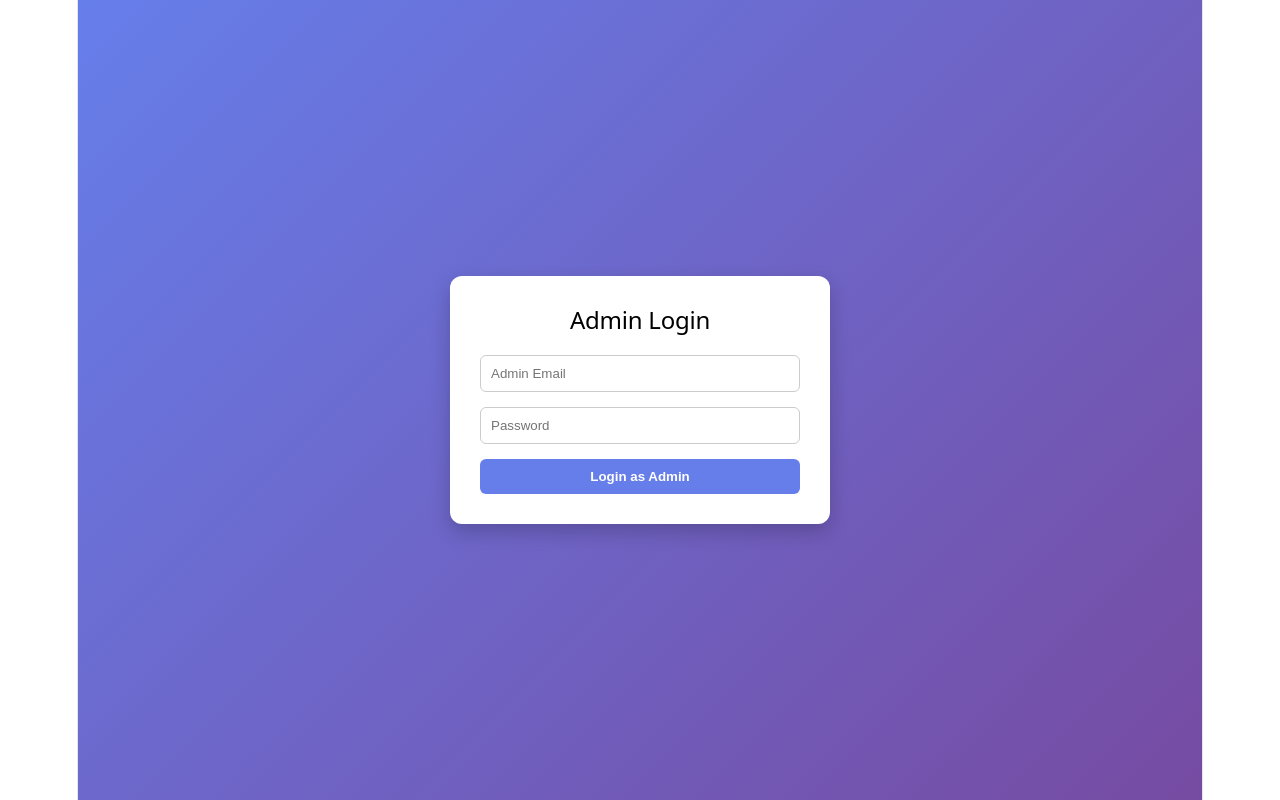
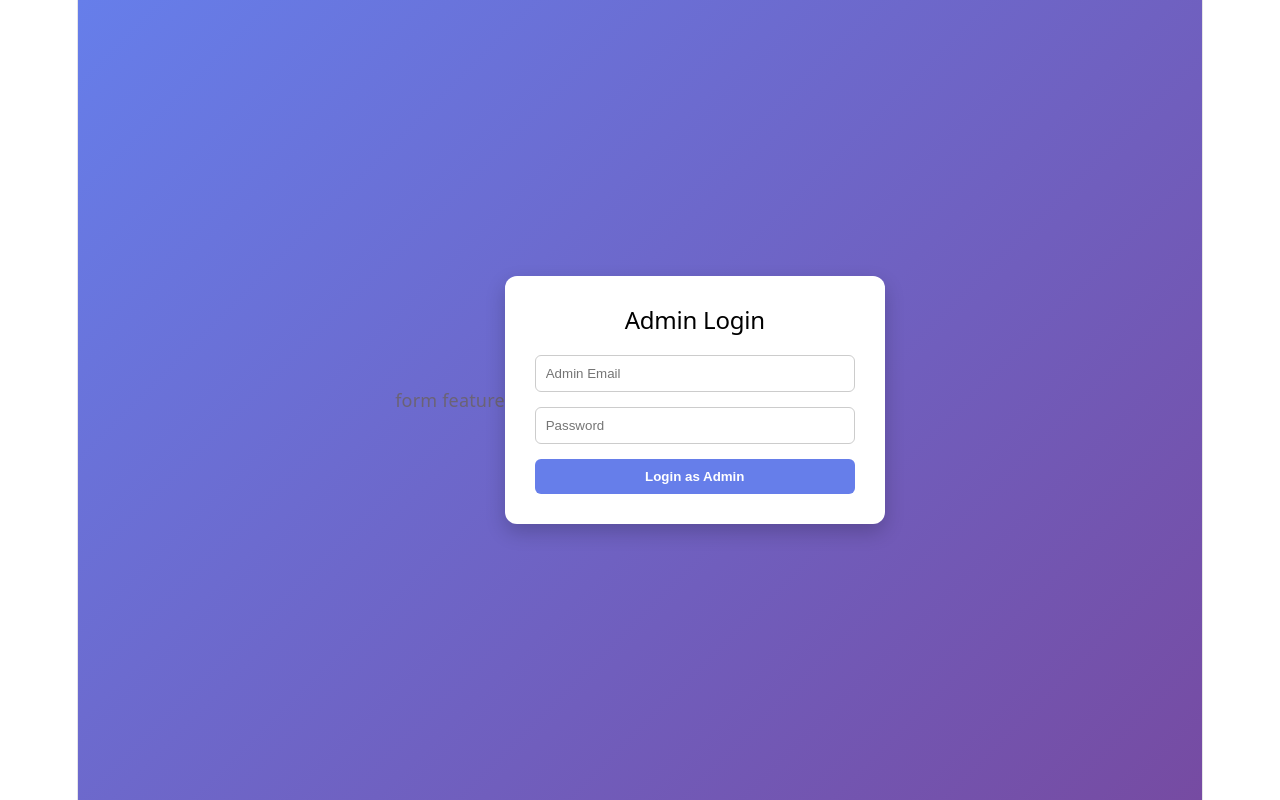
Before and after one commit to Gurpreet-bit-maker/GroupProject, a React (Vite) app: page / in a window 1280 px wide. Shown: the top 800 px of the page. Built offline with nearby package versions, Linux system fonts and the light colour scheme.

Commit message:
form added

```diff
--- a/src/components/AdminLogin.jsx
+++ b/src/components/AdminLogin.jsx
@@ -2,7 +2,7 @@ import { useState } from "react";
 
 export default function AdminLogin() {
   const [email, setEmail] = useState("");
-  const [password, setPassword] = useState("")
+  const [password, setPassword] = useState("");
 
   const handleSubmit = (e) => {
     e.preventDefault();
@@ -29,6 +29,7 @@ export default function AdminLogin() {
         background: "linear-gradient(135deg, #667eea, #764ba2)",
       }}
     >
+      <p>form feature</p>
       <form
         onSubmit={handleSubmit}
         style={{
```
